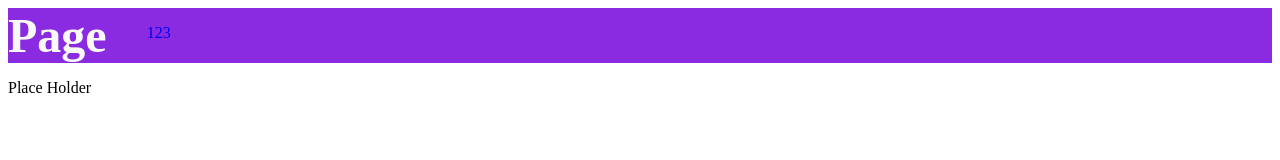
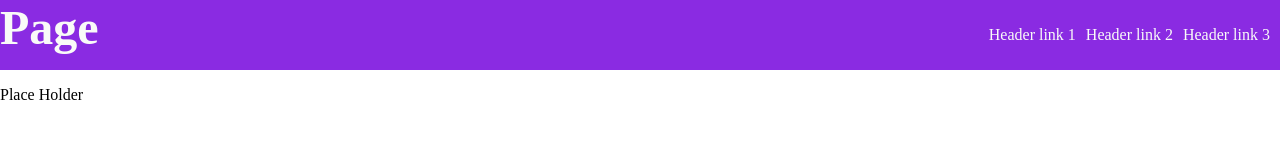
Before and after one commit to QuentinTeo/OdinWebProject, a plain HTML site: page index.html in a window 1280 px wide. Drawn offline with Linux system fonts and the light colour scheme.

Commit message:
improved header visuals with flex positoning, initialised style classes for content and footer

```diff
--- a/index.html
+++ b/index.html
@@ -11,14 +11,16 @@
         <div class="title">Page</div>
         <div class="navbar">
             <ul>
-                <li><a href="#">1</a></li>
-                <li><a href="#">2</a></li>
-                <li><a href="#">3</a></li>
+                <li><a href="#">Header link 1 </a></li>
+                <li><a href="#">Header link 2</a></li>
+                <li><a href="#">Header link 3</a></li>
             </ul>
         </div>
     </div>
 
+    <div class="conten-primaris">
 
+    </div>
     <p>Place Holder</p>
 </body>
 </html>
--- a/styles/styles.css
+++ b/styles/styles.css
@@ -1,24 +1,54 @@
+body {
+    margin: 0px;
+}
+
 .header {
     display: flex;
     background-color: blueviolet;
 }
 
 .title {
+    /* padding: 10px; */
+    flex: 1;
     font-weight: 900;
     font-size: 48px;
     color: #F9FAF8;
 }
 
 . navbar {
-    display: flex;
+    flex: 1;
+    /* display: flex; */
 }
 
 ul {
     display: flex;
     list-style-type: none;
+    gap: 10px;
+    padding: 10px;
+}
+
+a {
+    color: #F9FAF8;
+    text-decoration: none;
+}
+
+
+.content-primaris {
 
 }
 
-a {
-    text-decoration: none;
+.conten-secondus {
+
 }
+
+.quote-content {
+
+}
+
+.enrol {
+
+}
+
+.footer {
+
+}
```
